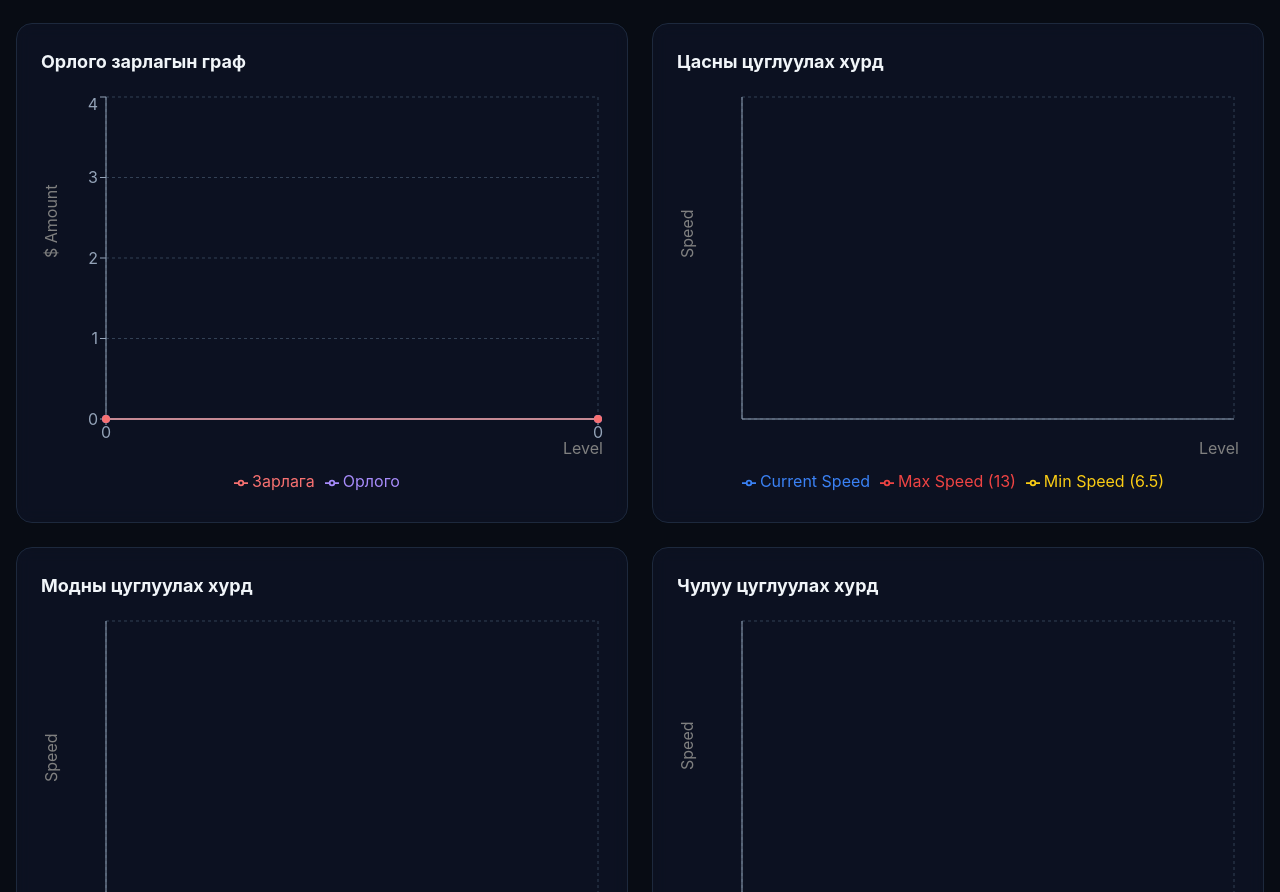
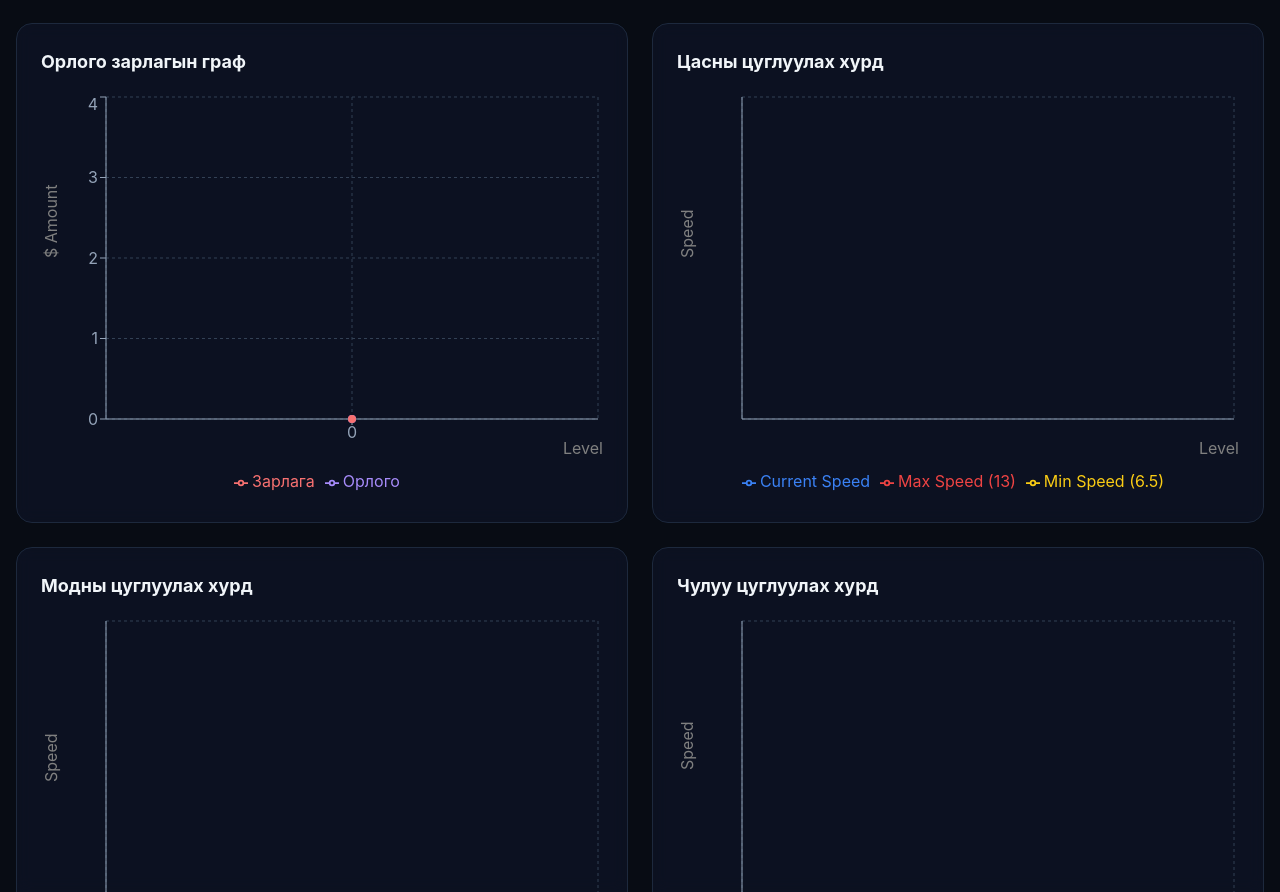
Before and after one commit to tugssaihan/cleansnow-sim, a React (Vite) app: page / in a window 1280 px wide. Shown: the part 816-1708 px from the top of the page. Built offline with nearby package versions, Linux system fonts and the light colour scheme.

Commit message:
improvement

```diff
--- a/src/IslandSimulator.tsx
+++ b/src/IslandSimulator.tsx
@@ -753,10 +753,19 @@ function IslandSimulator() {
 
   // Update chart data when levelsPassed changes and apply move speed penalty every 3 levels
   useEffect(() => {
-    setChartData((prev) => [
-      ...prev,
-      { level: levelsPassed, earned: totalEarned, spent: totalSpent },
-    ]);
+    setChartData((prev) => {
+      const lastEntry = prev[prev.length - 1];
+      const newEntry = {
+        level: levelsPassed,
+        earned: totalEarned,
+        spent: totalSpent,
+      };
+
+      if (lastEntry && lastEntry.level === levelsPassed) {
+        return [...prev.slice(0, -1), newEntry];
+      }
+      return [...prev, newEntry];
+    });
 
     // Apply move speed penalty every 3 levels (at levels 3, 6, 9, 12, etc.)
     if (levelsPassed > 0 && levelsPassed % 3 === 0) {
@@ -779,52 +788,7 @@ function IslandSimulator() {
         return newSpeed;
       });
     } else if (levelsPassed > 0) {
-      // Snow gathering speed: apply decrease formula after every 3 levels
-      let snowSpeed = currentGatheringSpeed;
-      if (levelsPassed % 3 === 0) {
-        snowSpeed = (6.5 + currentGatheringSpeed) / 2;
-      }
-      setGatheringSpeedChartData((prev) => [
-        ...prev,
-        {
-          level: levelsPassed,
-          speed: snowSpeed,
-          maxSpeed: 13,
-          minSpeed: 6.5,
-        },
-      ]);
-
-      // Wood gathering speed: apply decrease formula after every 3 levels
-      let woodSpeed = currentWoodGatheringSpeed;
-      if (levelsPassed % 3 === 0) {
-        woodSpeed = (5 + currentWoodGatheringSpeed) / 2;
-      }
-      setWoodGatheringSpeedChartData((prev) => [
-        ...prev,
-        {
-          level: levelsPassed,
-          speed: woodSpeed,
-          maxSpeed: 20,
-          minSpeed: 5,
-        },
-      ]);
-
-      // Stone gathering speeds: no decrease formula, just clamp to minimums
-      let stone1 = currentStoneGatheringSpeed1;
-      let stone2 = currentStoneGatheringSpeed2;
-      setStoneGatheringSpeedChartData((prev) => [
-        ...prev,
-        {
-          level: levelsPassed,
-          speed1: stone1,
-          speed2: stone2,
-          min1: 0.05,
-          max1: 0.2,
-          min2: 0.29,
-          max2: 1,
-        },
-      ]);
-
+      // Just add move speed chart entry (gathering speeds handled by their own effects)
       setMoveSpeedChartData((prev) => [
         ...prev,
         {
@@ -865,62 +829,96 @@ function IslandSimulator() {
     }
   }, [currentSpeed, levelsPassed, gameSettings]);
 
-  // Update gathering speed chart data instantly when currentGatheringSpeed changes
+  // Update gathering speed chart data: add entry when level changes, update when speed changes
   useEffect(() => {
     if (levelsPassed > 0 && currentMode === "Snow") {
       setGatheringSpeedChartData((prev) => {
         const lastEntry = prev[prev.length - 1];
-        if (lastEntry && lastEntry.speed !== currentGatheringSpeed) {
+
+        // Apply decrease formula every 3 levels
+        let displaySpeed = currentGatheringSpeed;
+        if (levelsPassed > 0 && levelsPassed % 3 === 0) {
+          displaySpeed = (6.5 + currentGatheringSpeed) / 2;
+        }
+
+        // If we have an entry for this level, update it
+        if (lastEntry && lastEntry.level === levelsPassed) {
           return [
             ...prev.slice(0, -1),
             {
-              level: lastEntry.level,
-              speed: currentGatheringSpeed,
+              level: levelsPassed,
+              speed: displaySpeed,
               maxSpeed: 13,
               minSpeed: 6.5,
             },
           ];
         }
-        return prev;
+
+        // If no entry for this level, add a new one
+        return [
+          ...prev,
+          {
+            level: levelsPassed,
+            speed: displaySpeed,
+            maxSpeed: 13,
+            minSpeed: 6.5,
+          },
+        ];
       });
     }
   }, [currentGatheringSpeed, levelsPassed, currentMode]);
 
-  // Update wood gathering speed chart data
+  // Update wood gathering speed chart data: add entry when level changes, update when speed changes
   useEffect(() => {
     if (levelsPassed > 0 && currentMode === "Wood") {
       setWoodGatheringSpeedChartData((prev) => {
         const lastEntry = prev[prev.length - 1];
-        if (lastEntry && lastEntry.speed !== currentWoodGatheringSpeed) {
+
+        // Apply decrease formula every 3 levels
+        let displaySpeed = currentWoodGatheringSpeed;
+        if (levelsPassed > 0 && levelsPassed % 3 === 0) {
+          displaySpeed = (5 + currentWoodGatheringSpeed) / 2;
+        }
+
+        // If we have an entry for this level, update it
+        if (lastEntry && lastEntry.level === levelsPassed) {
           return [
             ...prev.slice(0, -1),
             {
-              level: lastEntry.level,
-              speed: currentWoodGatheringSpeed,
-              maxSpeed: 10,
+              level: levelsPassed,
+              speed: displaySpeed,
+              maxSpeed: 20,
               minSpeed: 5,
             },
           ];
         }
-        return prev;
+
+        // If no entry for this level, add a new one
+        return [
+          ...prev,
+          {
+            level: levelsPassed,
+            speed: displaySpeed,
+            maxSpeed: 20,
+            minSpeed: 5,
+          },
+        ];
       });
     }
   }, [currentWoodGatheringSpeed, levelsPassed, currentMode]);
 
-  // Update stone gathering speed chart data
+  // Update stone gathering speed chart data: add entry when level changes, update when speeds change
   useEffect(() => {
     if (levelsPassed > 0 && currentMode === "Stone") {
       setStoneGatheringSpeedChartData((prev) => {
         const lastEntry = prev[prev.length - 1];
-        if (
-          lastEntry &&
-          (lastEntry.speed1 !== currentStoneGatheringSpeed1 ||
-            lastEntry.speed2 !== currentStoneGatheringSpeed2)
-        ) {
+
+        // If we have an entry for this level, update it
+        if (lastEntry && lastEntry.level === levelsPassed) {
           return [
             ...prev.slice(0, -1),
             {
-              level: lastEntry.level,
+              level: levelsPassed,
               speed1: currentStoneGatheringSpeed1,
               speed2: currentStoneGatheringSpeed2,
               min1: 0.05,
@@ -930,7 +928,20 @@ function IslandSimulator() {
             },
           ];
         }
-        return prev;
+
+        // If no entry for this level, add a new one
+        return [
+          ...prev,
+          {
+            level: levelsPassed,
+            speed1: currentStoneGatheringSpeed1,
+            speed2: currentStoneGatheringSpeed2,
+            min1: 0.05,
+            max1: 0.2,
+            min2: 0.29,
+            max2: 1,
+          },
+        ];
       });
     }
   }, [
```
